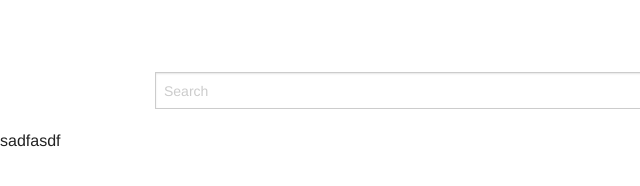
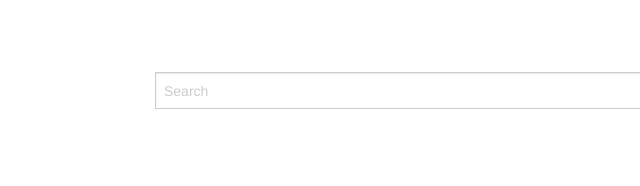
Before and after one commit to dannygallant/SpotifyAPI-App, a plain HTML site: page index.html in a window 1280 px wide. Shown: the full height of the page, 0-640 px from the left. Drawn offline with Linux system fonts and the light colour scheme.

Commit message:
Test - junk text
Testing repository with junk text.

```diff
--- a/index.html
+++ b/index.html
@@ -34,7 +34,7 @@
 <div id="search-results">
 </div>
 
-sadfasdf
+
 
 	<script src="js/vendor/jquery.js" type="text/javascript"></script>
 	<script src="apps/app.js"></script>
```
